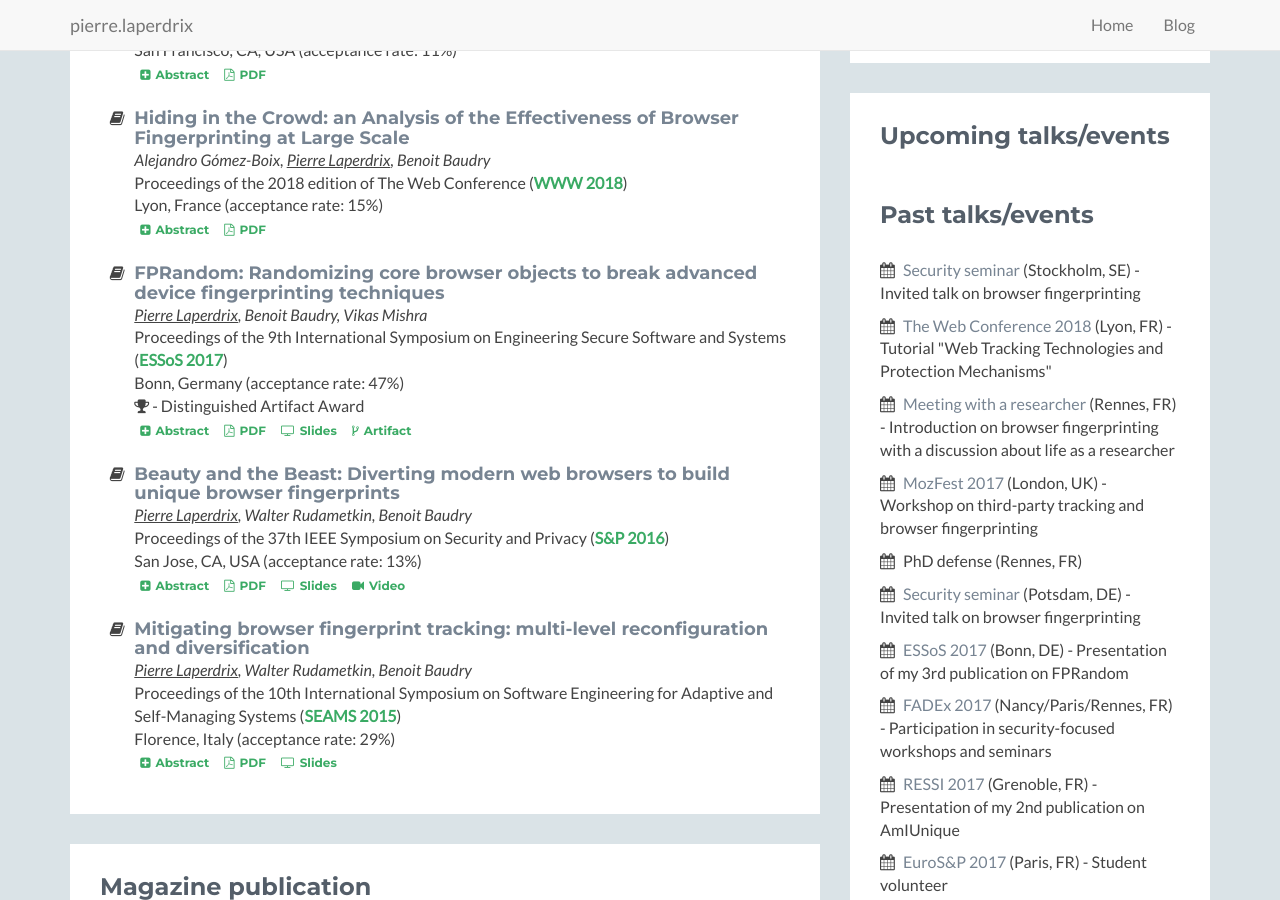
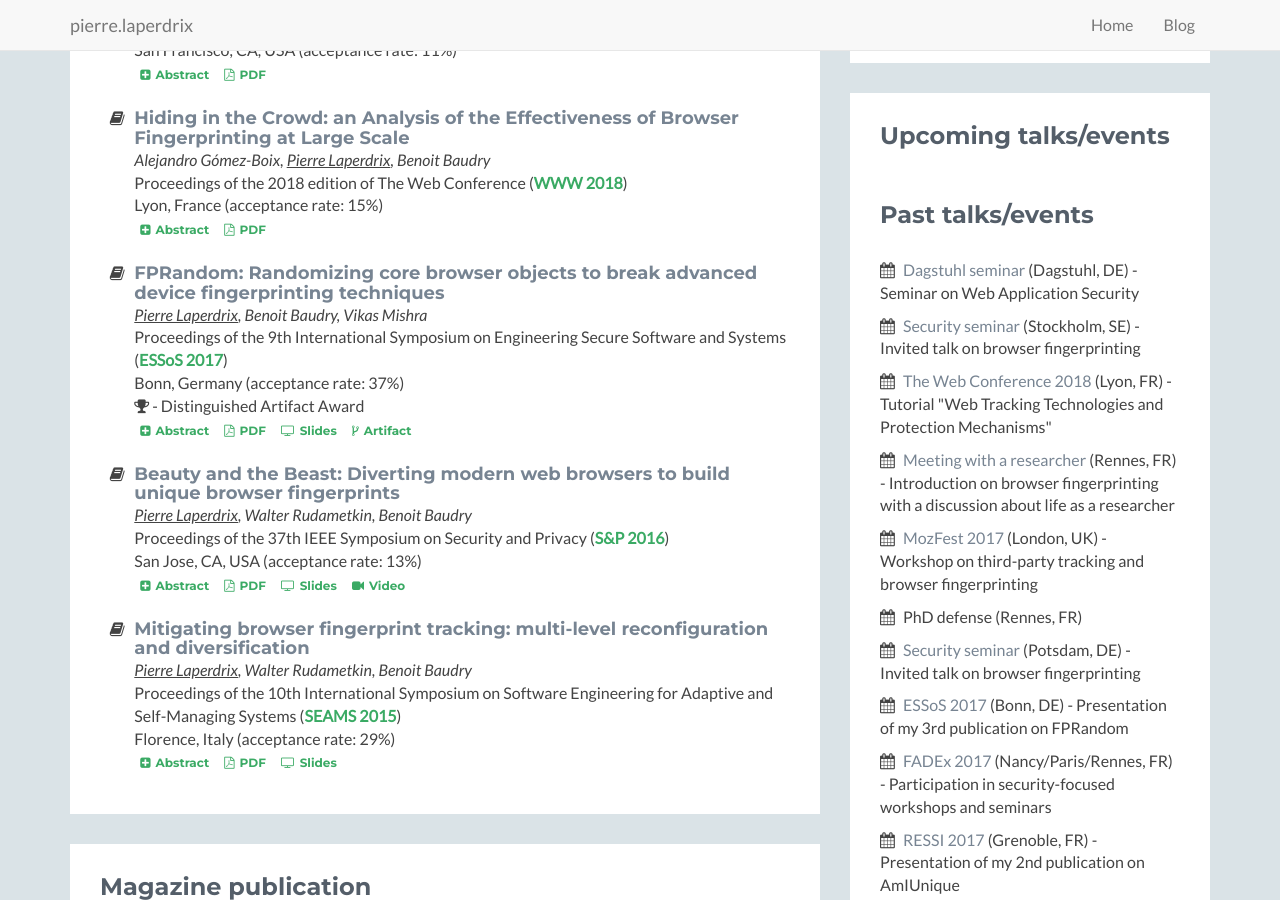
Before and after one commit to plaperdr/plaperdr.github.io, a Jekyll site: the page built from index.html, in a window 1280 px wide and 900 px high, scrolled down 935 px. Built offline with Jekyll 4.4.1, drawn with Linux system fonts in a browser that asks for light colours.

Commit message:
Updating site

```diff
--- a/index.html
+++ b/index.html
@@ -131,7 +131,7 @@ layout: home
                                 <span><i><span class="me">Pierre Laperdrix</span>, Benoit Baudry, Vikas Mishra</i></span><br>
                                 <span>Proceedings of the 9th International Symposium on Engineering Secure Software and Systems
                                     (<b><a href="https://distrinet.cs.kuleuven.be/events/essos/2017/index.html" target="_blank">ESSoS 2017</a></b>)
-                                    <br>Bonn, Germany (acceptance rate: 47%)
+                                    <br>Bonn, Germany (acceptance rate: 37%)
                                 </span><br>
                                 <span><i class="fa fa-trophy" aria-hidden="true"></i> - Distinguished Artifact Award</span><br>
                                 <a class="btn btn-secondary btn-xs" id="abstract3" data-toggle="collapse" data-target="#collapseAbs3" aria-expanded="false" aria-controls="collapseAbs3">
@@ -640,13 +640,13 @@ layout: home
                     <h2 class="heading">Upcoming talks/events</h2>
                     <div class="content">
                         <ul class="list-unstyled">
-
                         </ul>
                     </div><!--//content-->
                     <br>
                     <h2 class="heading">Past talks/events</h2>
                     <div class="content">
                         <ul class="list-unstyled">
+                            <li><i class="fa fa-calendar"></i> <a target="_blank" href="https://www.dagstuhl.de/en/program/calendar/semhp/?semnr=18321">Dagstuhl seminar</a> (Dagstuhl, DE) - Seminar on Web Application Security</li>
                             <li><i class="fa fa-calendar"></i> <a target="_blank" href="https://www.kth.se/en/eecs/om-oss/konferenser-och-event/kth-security-seminar/seminar-browser-fingerprinting-past-present-and-possible-future-1.813882">Security seminar</a> (Stockholm, SE) - Invited talk on browser fingerprinting</li>
                             <li><i class="fa fa-calendar"></i> <a target="_blank" href="https://www2018.thewebconf.org/program/tutorials-track/tutorial-203/">The Web Conference 2018</a> (Lyon, FR) - Tutorial "Web Tracking Technologies and Protection Mechanisms"</li>
                             <li><i class="fa fa-calendar"></i> <a target="_blank" href="https://blog.mozfr.org/post/2017/12/Rennes-mardi-12-12-browser-fingerprinting-recherche-qui-influence-Firefox-Pierre-Laperdrix">Meeting with a researcher</a> (Rennes, FR) - Introduction on browser fingerprinting with a discussion about life as a researcher</li>
```
